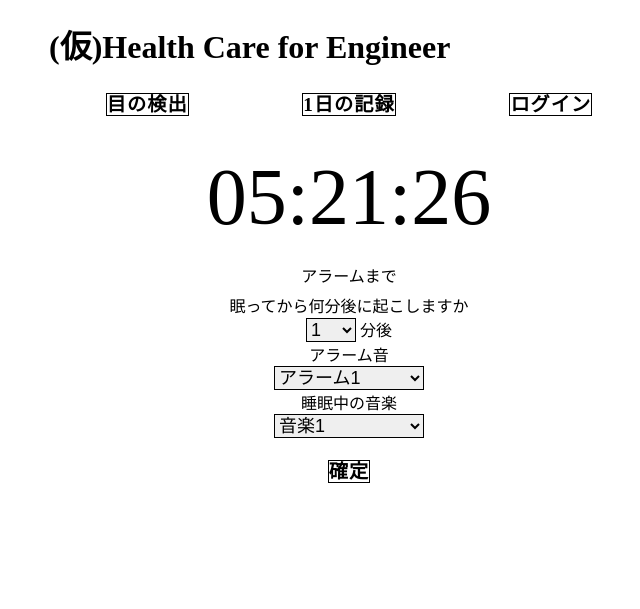
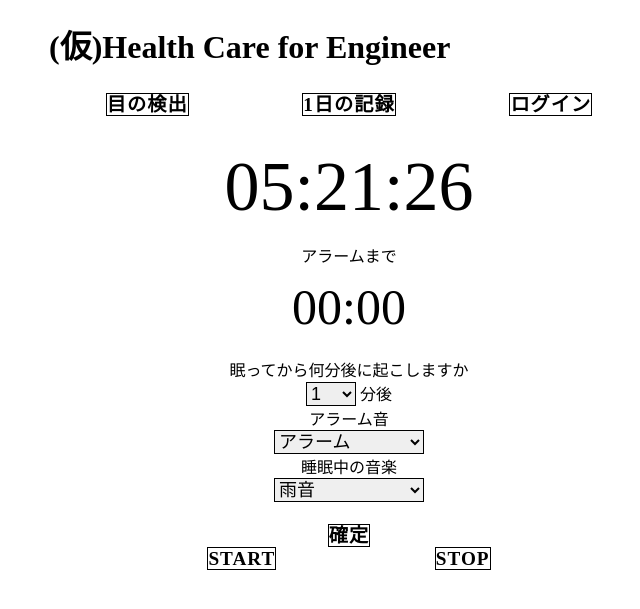
Before and after one commit to bisnii/hacku, a Python web app: template templates/index.html in a window 1280 px wide. Shown: the top 609 px of the page, without its empty margins (291-931 px from the left). Run offline with Jinja, Linux system fonts and the light colour scheme; the template is opened without the code that fills it, so the values that code supplies are empty.

Commit message:
[alarm] アラーム機能の追加 (#22)
* [add] #10 カウントダウンスタート、表示、bgm、アラーム機能追加

* [fix] #10 タイムストップ機能追加

* [fix] #10 アラーム機能を追加

* [fix] #10 一氏に頼まれた箇所の修正とその他調整

* [fix] #10 一氏に頼まれた箇所の修正とその他調整 ver2

```diff
--- a/static/css/index.css
+++ b/static/css/index.css
@@ -14,8 +14,7 @@
 
 .button1,
 .button2,
-.button3,
-.check_button{
+.button3 {
     color: #000;
     background-color: #fff;
     font-size: larger;
@@ -26,14 +25,34 @@
     border-radius: 0%;  /*角状態*/
 }
 
+.check_button,
+.timerStop,
+.timerStart {
+    color: #000;
+    background-color: #fff;
+    font-size: larger;
+    font-weight: 700;
+    text-decoration: none;
+    letter-spacing: 1px;
+    border: 1.5px solid #000;
+    border-radius: 0%;  /*角状態*/
+    cursor: pointer;
+}
+
 .clock{
     text-align: center;
-    font-size: 80px;
+    font-size: 70px;
     line-height: 0%;
 }
 
 .timer{
     text-align: center;
+    line-height: 0%;
+}
+
+.time{
+    text-align: center;
+    font-size: 50px;
     line-height: 0%;
 }
 
@@ -57,3 +76,8 @@ form
 .check{
     text-align: center;
 }
+
+.startStop {
+    display: flex;
+    justify-content: space-evenly;
+}
--- /dev/null
+++ b/static/scripts/alarm.js
@@ -0,0 +1,106 @@
+document.getElementById('time').innerHTML = "00:00";
+let timeLimit = 0;
+let timerID;
+let startPushNum = 0;
+let flag = false;
+let bgm = new Audio("../bgm/bgm-rain.mp3");
+let sound = new Audio("../alarm/sound-alarm.mp3");
+
+
+// 確定ボタンが押されたらアラーム時間表示
+document.getElementById("check").addEventListener("click", function() {
+    sound.pause();
+    bgm.pause();
+    let $alarmTime = document.getElementById("alarmTime").value;
+
+    if ($alarmTime == '1m') {
+        document.getElementById('time').innerHTML = "01:00";
+        timeLimit = 10000;
+    }
+	else if ($alarmTime == '5m') {
+        document.getElementById('time').innerHTML = "05:00";
+        timeLimit = 300000;
+    }
+    else if ($alarmTime == '10m') {
+        document.getElementById('time').innerHTML = "10:00";
+        timeLimit = 600000;
+    }
+    else if ($alarmTime == '30m') {
+        document.getElementById('time').innerHTML = "30:00";
+        timeLimit = 1800000;
+    }
+    else if ($alarmTime == '60m') {
+        document.getElementById('time').innerHTML = "60:00";
+        timeLimit = 3600000;
+    }
+    startPushNum = 0;
+    if (flag){
+        flag = false;
+    }
+    clearTimeout(timerID);
+})
+
+// カウントダウンの関数
+function countDown() {
+    timerID = setTimeout(time,1000);
+}
+
+// スタートボタンが押されたらカウントダウンスタート
+document.getElementById("timerStart").addEventListener("click", function() {
+    startPushNum = startPushNum + 1;
+
+    // if (startPushNum == 1){
+    //     console.log(startPushNum);
+    // }
+
+    if (flag == false && timeLimit>0){
+        let $bgmChoice = document.getElementById("bgm").value;
+        bgm = new Audio("../bgm/bgm-" + $bgmChoice + ".mp3");
+        bgm.loop = true;
+        bgm.play();
+        flag = true;
+        countDown();
+    }
+})
+
+// ストップボタンが押されたらタイマーとサウンドをストップ
+document.getElementById("timerStop").addEventListener("click", function() {
+    console.log(bgm);
+    bgm.pause();
+    sound.pause();
+    console.log("stop");
+    if (flag){
+        bgm.pause();
+        sound.pause();
+        flag = false;
+    }
+    clearTimeout(timerID);
+    startPushNum = 0;
+})
+
+// 時間表示、bgm、アラームを鳴らす関数
+function time() {
+    let minute = ("00" + Math.floor((timeLimit / 1000) / 60)).slice(-2);
+    let second = ("00" + (timeLimit / 1000) % 60).slice(-2);
+
+    document.getElementById("time").innerHTML = minute + ":" + second;
+
+    timeLimit = timeLimit - 1000;
+    console.log(timeLimit)
+
+    if (timeLimit < 0) {
+        bgm.pause();
+        flag = false;
+        let $alarmChoice = document.getElementById("alarmMusic").value;
+        sound = new Audio("../alarm/sound-" + $alarmChoice + ".mp3");
+
+        sound.loop = true;
+        sound.play();
+
+        document.getElementById("time").innerHTML = "Wake Up!";
+    }
+    console.log(flag);
+    if (flag == true){
+        countDown();
+    }
+}
--- a/static/scripts/clock.js
+++ b/static/scripts/clock.js
@@ -1,8 +1,8 @@
 function clock(){
-    var now_time = new Date();
-    var now_hour = now_time.getHours();
-    var now_minute = now_time.getMinutes();
-    var now_second = now_time.getSeconds();
+    let now_time = new Date();
+    let now_hour = now_time.getHours();
+    let now_minute = now_time.getMinutes();
+    let now_second = now_time.getSeconds();
 
     if (now_hour < 10){
         now_hour = '0'+now_hour
--- a/templates/index.html
+++ b/templates/index.html
@@ -15,43 +15,50 @@
         </div>
         <p id='clock' class="clock"></p>
         <p id='timer' class="timer">アラームまで</p>
+        <p id="time" class="time"></p>
+
         <form name="set_time">
             眠ってから何分後に起こしますか<br>
-            <select name="time" class="drop_down1">
-                <option>1</option>
-                <option>5</option>
-                <option>10</option>
-                <option>30</option>
-                <option>60</option>
+            <select name="alarmTime" id="alarmTime" class="drop_down1">
+                <option value="1m" selected>1</option>
+                <option value="5m">5</option>
+                <option value="10m">10</option>
+                <option value="30m">30</option>
+                <option value="60m">60</option>
             </select>
             分後<br>
         </form>
 
+
         <form name="wake_up_sound">
             アラーム音<br>
-            <select name="sound" class="drop_down2">
-                <option>アラーム1</option>
-                <option>アラーム2</option>
-                <option>アラーム3</option>
+            <select name="sound" id="alarmMusic" class="drop_down2">
+                <option value="alarm" selected>アラーム</option>
+                <option value="telephone">着信音</option>
+                <option value="bell">ベル</option>
                 <option>アラーム4</option>
             </select>
         </form>
 
         <form name="sleeping_music">
             睡眠中の音楽<br>
-            <select name="music" class="drop_down2">
-                <option>音楽1</option>
-                <option>音楽2</option>
-                <option>音楽3</option>
+            <select name="music" id="bgm" class="drop_down2">
+                <option value="rain" selected>雨音</option>
+                <option value="sea">海波</option>
+                <option value="country">田舎</option>
                 <option>音楽4</option>
             </select>
         </form>
-        <div class='check'>
-            <br>
-            <a href="" class="check_button">確定</a>
+        <br>
+        <div id="check" class='check'>
+            <a id="decision" class="check_button">確定</a>
+        </div>
+        <div id="startStop" class='startStop'>
+            <div><a id="timerStart" class="timerStart">START</a></div>
+            <div><a id="timerStop" class="timerStop">STOP</a></div>
         </div>
     </div>
     <script type='text/javascript' src="../static/scripts/clock.js"></script>
-    <script type='text/javascript' src=""></script>
+    <script type='text/javascript' src="../static/scripts/alarm.js"></script>
 </body>
 </html>
```
Also changed, not shown: 6 other files.
